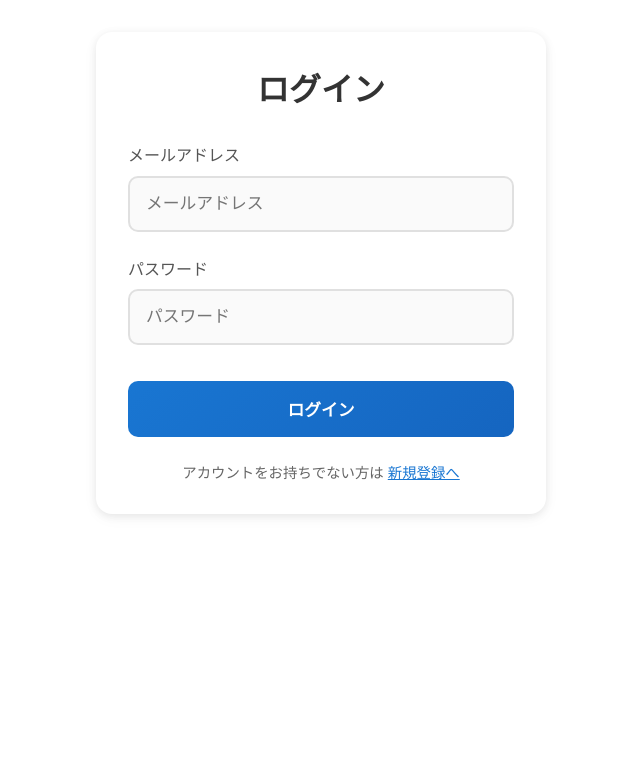
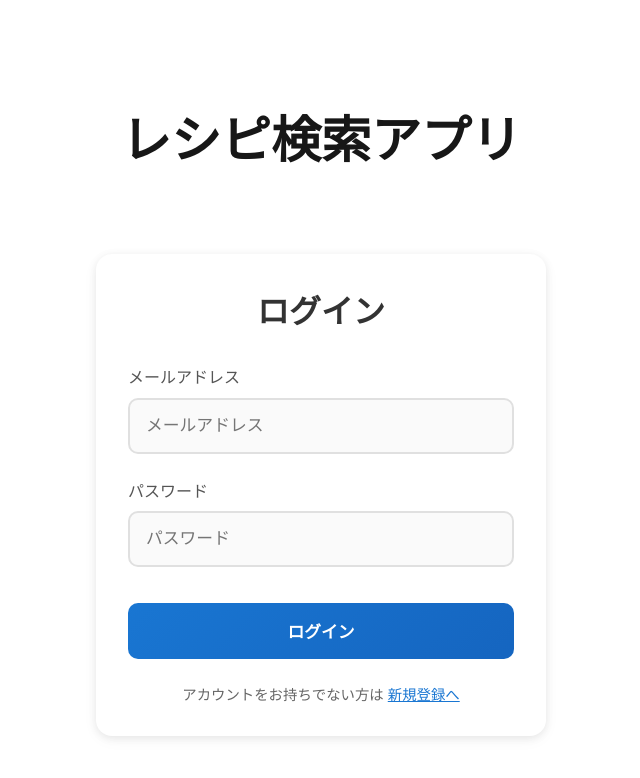
Before and after one commit to s23022/Recipe-Seach, a Next.js app: page / in a window 1280 px wide. Shown: the top 778 px of the page, without its empty margins (319-959 px from the left). Built offline with nearby package versions, Linux system fonts and the light colour scheme.

Commit message:
最初の画面のログイン画面にタイトル乃テキスト表示、ホーム画面のレシピ検索の英語を日本語に変更

```diff
--- a/app/page.js
+++ b/app/page.js
@@ -35,7 +35,8 @@ export default function LoginPage() {
   };
 
   return (
-    <div className="pageContainer">
+    <div className={styles.pageContainer}>
+      <h1 className={styles.h1_text}>レシピ検索アプリ</h1>
       <div className={styles.container}>
         <h1 className={styles.heading}>ログイン</h1>
         <form onSubmit={handleLogin} className={styles.form}>
--- a/app/recipe-search/page.js
+++ b/app/recipe-search/page.js
@@ -203,7 +203,7 @@ export default function Home() {
             )}
 
             <header className={styles.header}>
-                <h1 className={styles.title}>Recipe Finder</h1>
+                <h1 className={styles.title}>レシピ検索</h1>
                 <button onClick={() => router.push('/favorites')} className={styles.favLink}>❤️ お気に入り</button>
             </header>
 
--- a/app/rogin.module.css
+++ b/app/rogin.module.css
@@ -1,4 +1,18 @@
 /* ベーススタイル */
+.pageContainer {
+  width: 100%;
+  height: 100vh;
+  margin: 0;
+
+}
+
+.h1_text {
+  position: relative;
+  text-align: center;
+  top: 100px;
+  font-size: 50px;
+}
+
 .container {
   background: #fff;
   padding: 1rem;
@@ -8,6 +22,8 @@
   max-width: 320px;
   margin: 1rem auto;
   transition: box-shadow 0.3s;
+  position: relative;
+  top: 150px;
 }
 
 
```
